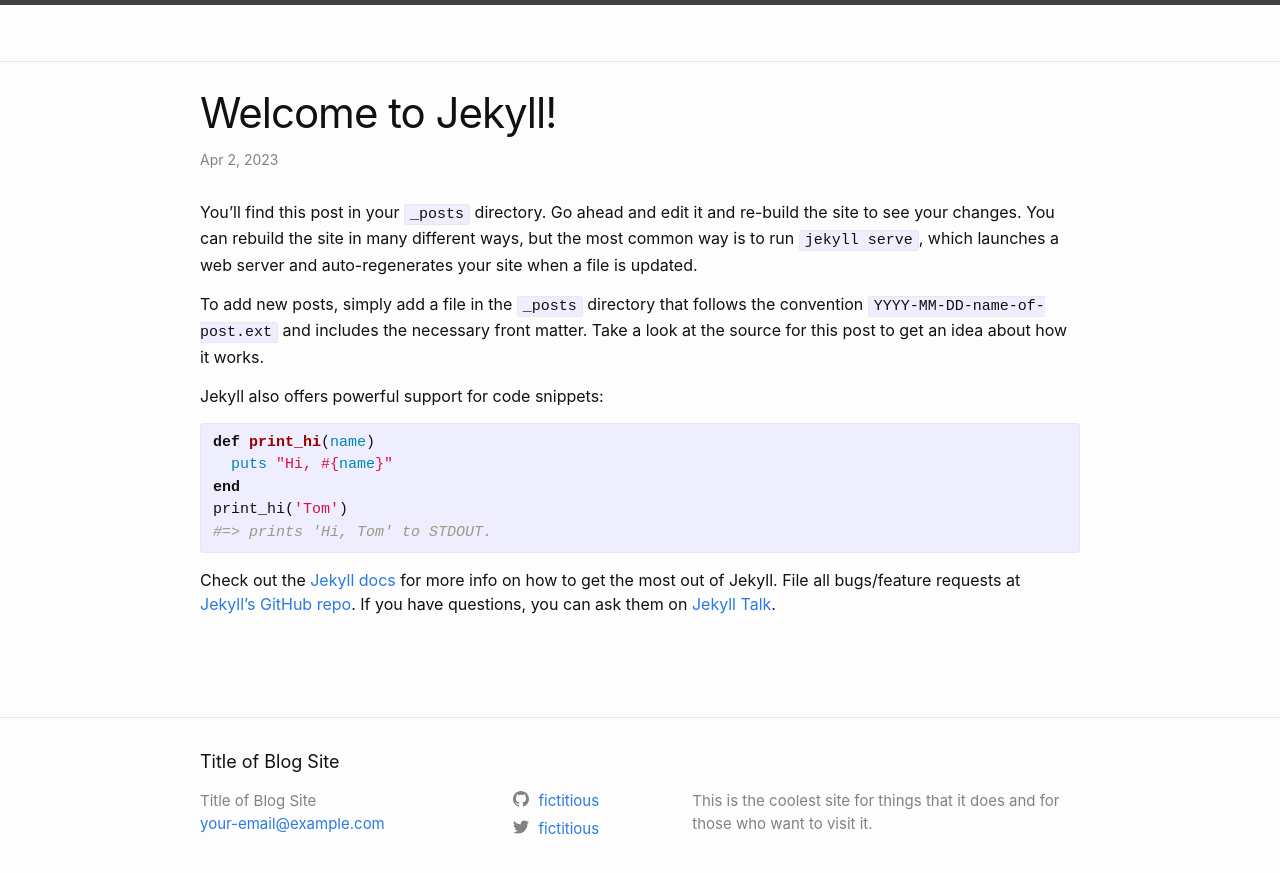
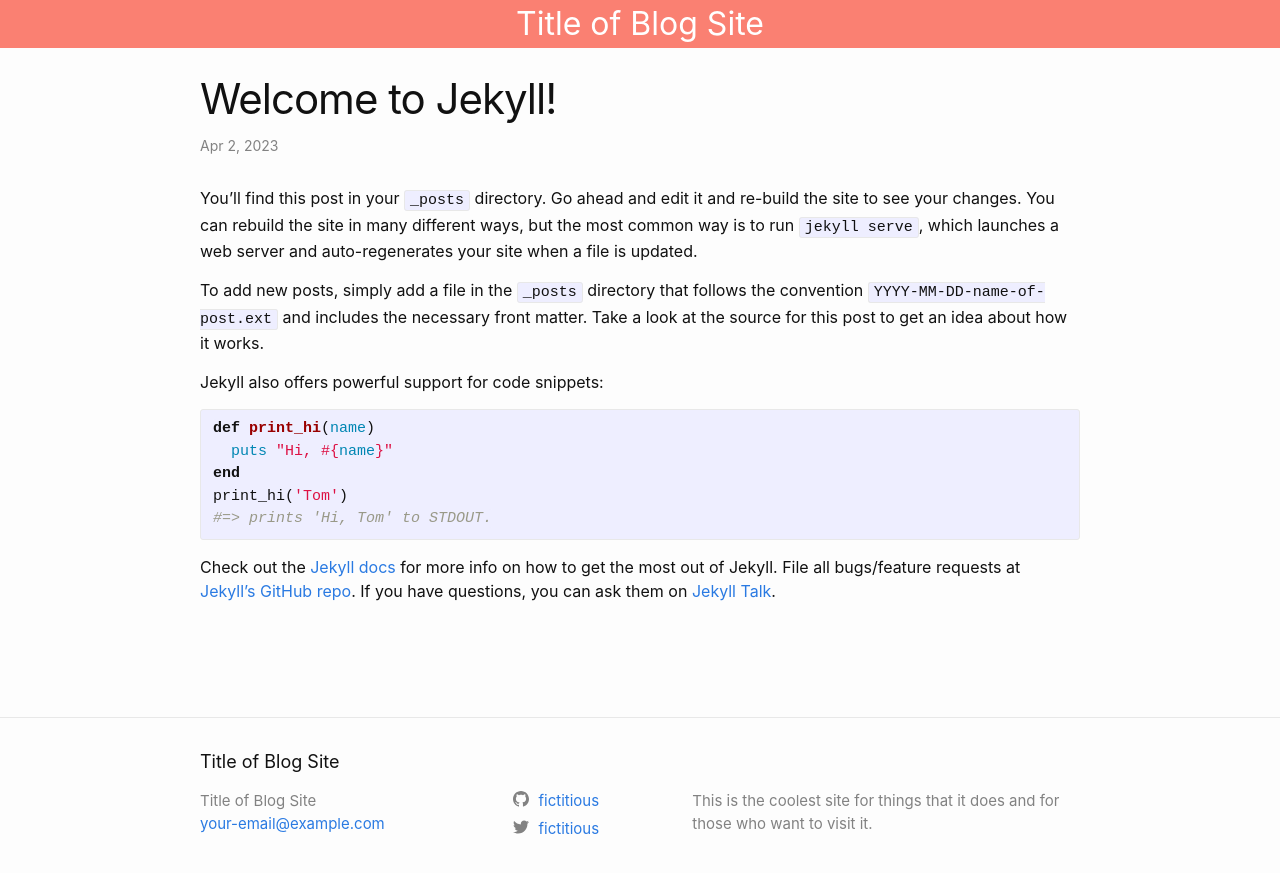
Before and after one commit to Chess-Spyder/jekyll-minimag, a Jekyll site: the page built from _posts/2023-04-02-welcome-to-jekyll.markdown, in a window 1280 px wide. Shown: the top 873 px of the page. Built offline with Jekyll 4.4.1, drawn with Linux system fonts in a browser that asks for light colours.

Commit message:
Abandon site-header class name, replace with banner-role
The site-header class from the built-in CSS was causing trouble. So I changed the class name I’m using to something more meaningful (referencing the header as a “landscape role”).

```diff
--- a/_includes/header.html
+++ b/_includes/header.html
@@ -1,10 +1,13 @@
+<header>
  <!--
   NOTE: Both <header> and <nav> are “landmark roles” in an ARIA sense.
   There is a good accessibility argument for NOT nesting <nav> within
   <header>.
     See https://dev.to/masakudamatsu/don-t-nest-nav-inside-header-do-nest-the-hamburger-menu-button-inside-nav-6cp
   -->
-
-<header class="site-header" >
+  <!-- Displays textual row for site title immediately below site-header image -->
+  <div class="banner-role-title-strip">
+    <a rel="author" href="{{ "/" | relative_url }}">{{ site.title | escape }}</a>
+  </div>
 
 </header>
--- a/_includes/header_A.html
+++ b/_includes/header_A.html
@@ -10,15 +10,15 @@
   -->
 
 
-<header class="site-header site-header-A">
+<header class="banner-role">
 
   <!-- Displays site-header image -->
-  <div class="site-header-banner site-header-A-banner">
+  <div class="site-header-banner banner-role-banner">
     <img src="{{site.url}}{{site.baseurl}}{{site.site_banner_image}}"/>
   </div>
 
   <!-- Displays textual row for site title immediately below site-header image -->
-  <div class="site-header-A-title-banner">
+  <div class="banner-role-title-strip">
     <a rel="author" href="{{ "/" | relative_url }}">{{ site.title | escape }}</a>
   </div>
 
--- a/assets/css/minimag.css
+++ b/assets/css/minimag.css
@@ -13,20 +13,16 @@
     max-width: var(--width-textarea-max) ;
 }
 
-.site-header-A {
+.banner-role {
     border-width: 0 ;
 }
 
-.site-title-banner {
-    color: var(--site-title-color) ;
-}
-
-.site-header-A-title-banner {
+.banner-role-title-strip {
     background-color: var(--site-header-background-color) ;
     text-align: center ;
 }
 
-.site-header-A-title-banner a {
+.banner-role-title-strip a {
     font-size: var(--site-header-title-font-size) ;
     color: var(--site-header-title-font-color) ;
 }
```
